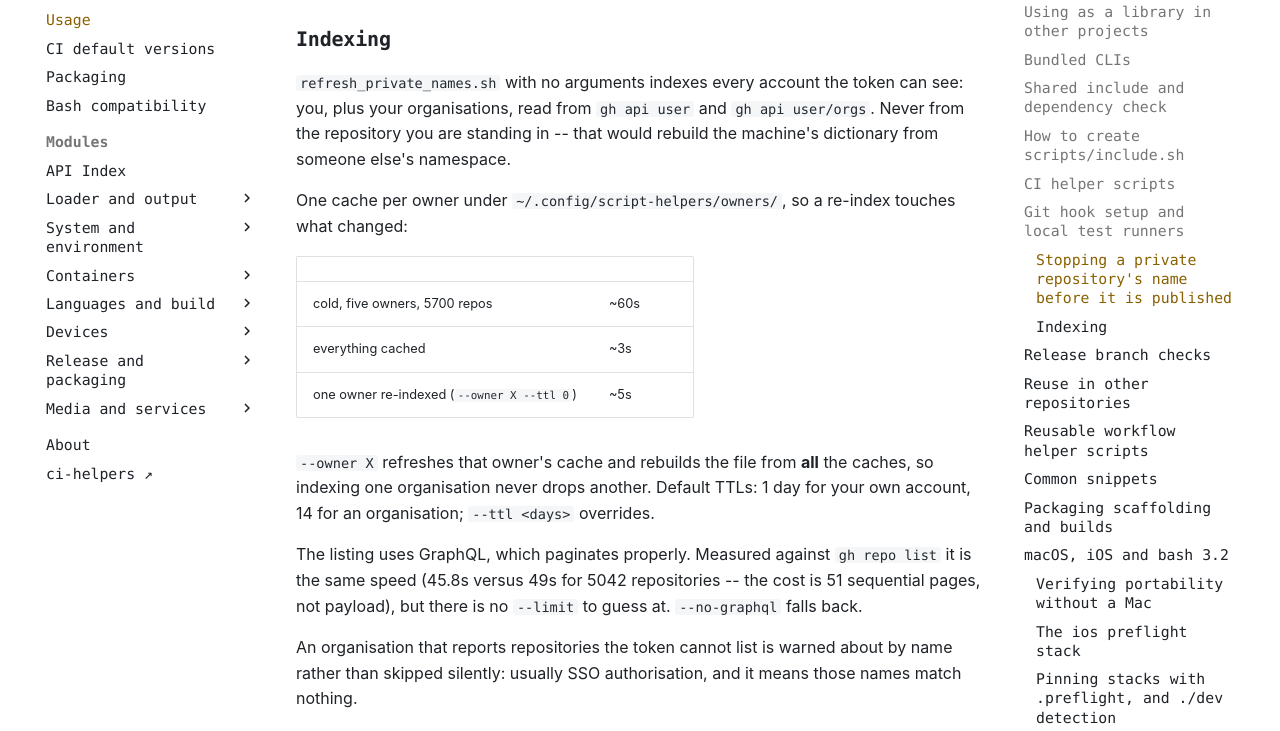
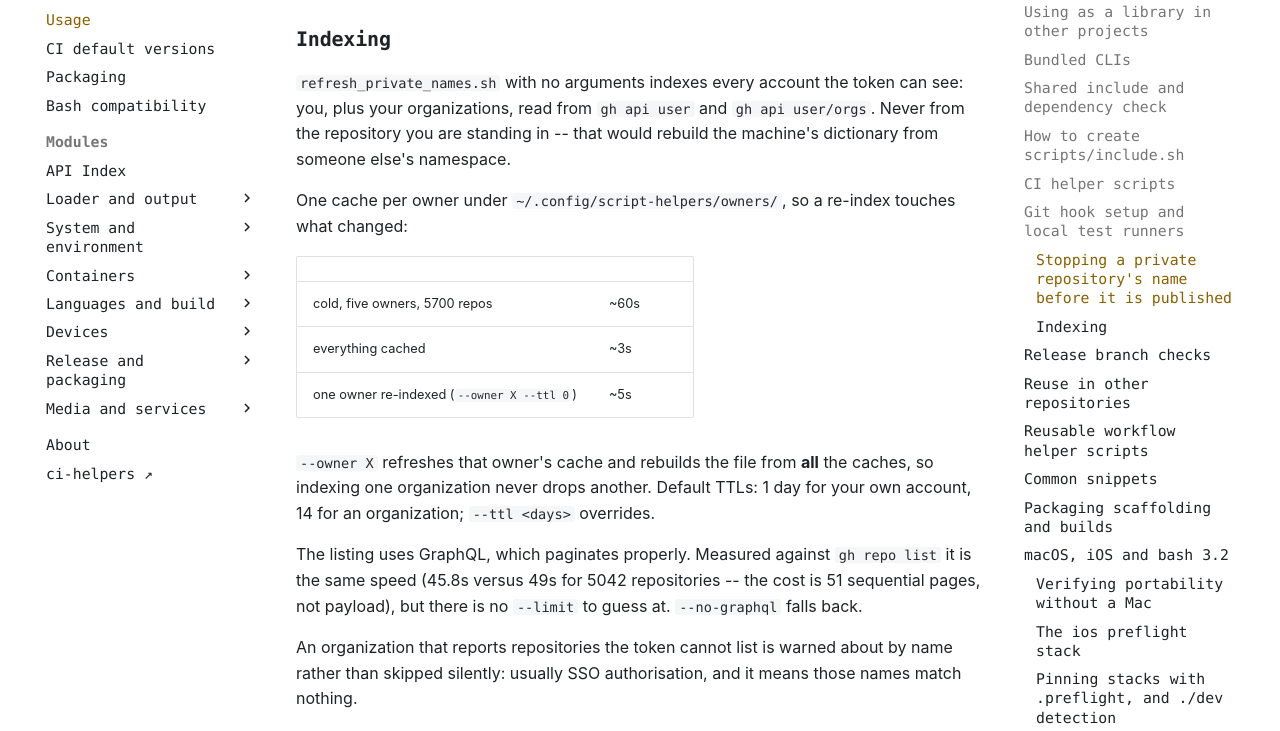
Before and after one commit to nikolareljin/script-helpers, an MkDocs documentation site: the page built from docs/usage.md, in a window 1280 px wide and 1400 px high, scrolled down 9994 px. Shown: the part 188-919 px from the top of the window. Built offline with MkDocs 1.6.1 and Material for MkDocs 9.7.7, drawn with Linux system fonts in a browser that asks for light colours; comment, search, counter and statistics services are not loaded; some of the changed text lies outside the part shown.

Commit message:
style: US spelling in the text this release adds
The repo's prose already leans American -- behavior 61 to 23, license 48 to
2 -- and I added 22 of the 31 'organisation's in it. 31 occurrences in the
scripts, docs, tests and the unreleased changelog section are now US.

Older changelog sections are left as they are: they are a record of what was
written at the time, and rewriting them is churn with no reader.

````diff
--- a/docs/usage.md
+++ b/docs/usage.md
@@ -141,7 +141,7 @@ Bundled CLIs
   remains git's own escape. Run `scripts/check_private_names.sh --help` for details.
 
 - `scripts/refresh_private_names.sh` — builds that list from every account the
-  token can see: you, plus your organisations.
+  token can see: you, plus your organizations.
 
   ```bash
   scripts/refresh_private_names.sh                  # all of them
@@ -429,7 +429,7 @@ that skips the private-name check as well.
 ### Indexing
 
 `refresh_private_names.sh` with no arguments indexes every account the token can
-see: you, plus your organisations, read from `gh api user` and `gh api user/orgs`.
+see: you, plus your organizations, read from `gh api user` and `gh api user/orgs`.
 Never from the repository you are standing in -- that would rebuild the machine's
 dictionary from someone else's namespace.
 
@@ -443,15 +443,15 @@ touches what changed:
 | one owner re-indexed (`--owner X --ttl 0`) | ~5s |
 
 `--owner X` refreshes that owner's cache and rebuilds the file from **all** the
-caches, so indexing one organisation never drops another. Default TTLs: 1 day
-for your own account, 14 for an organisation; `--ttl <days>` overrides.
+caches, so indexing one organization never drops another. Default TTLs: 1 day
+for your own account, 14 for an organization; `--ttl <days>` overrides.
 
 The listing uses GraphQL, which paginates properly. Measured against
 `gh repo list` it is the same speed (45.8s versus 49s for 5042 repositories --
 the cost is 51 sequential pages, not payload), but there is no `--limit` to
 guess at. `--no-graphql` falls back.
 
-An organisation that reports repositories the token cannot list is warned about
+An organization that reports repositories the token cannot list is warned about
 by name rather than skipped silently: usually SSO authorisation, and it means
 those names match nothing.
 
````
Also changed, not shown: CHANGELOG.md (+8 -8 lines), 3 other files.
